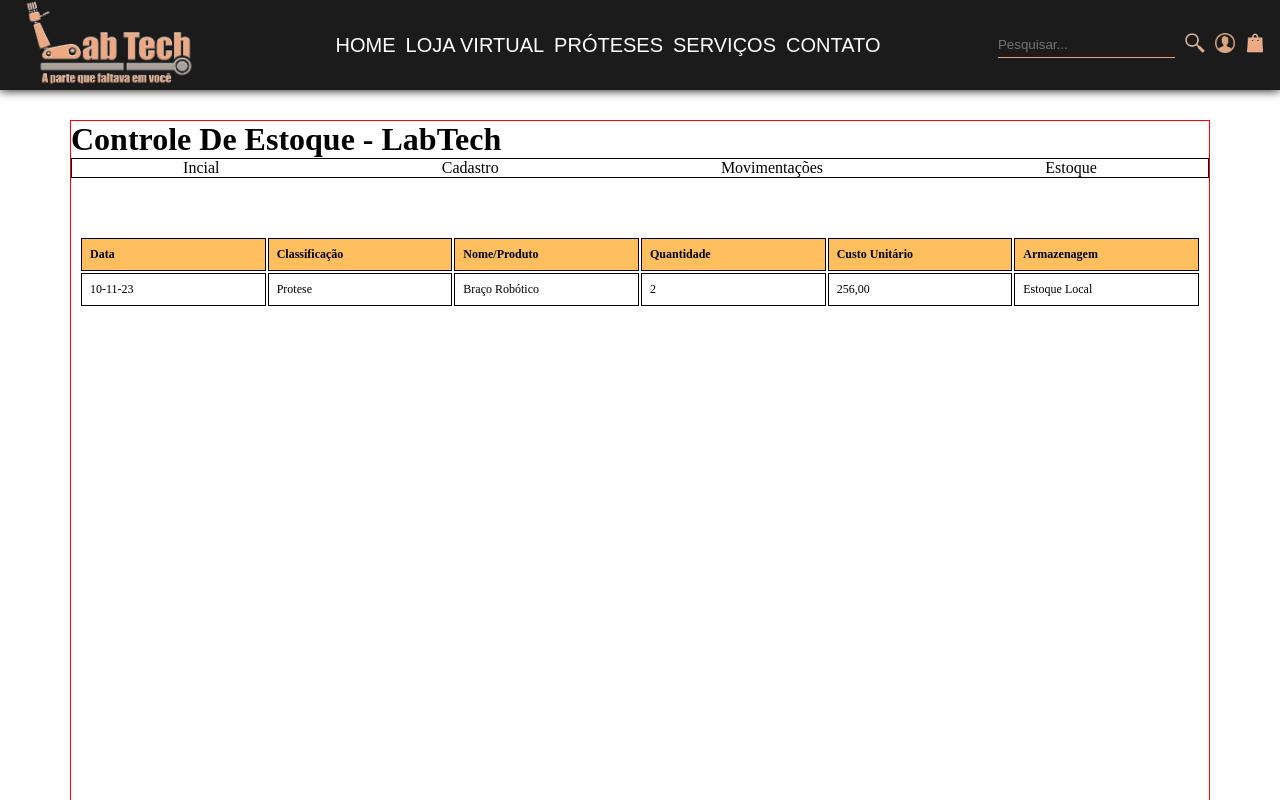
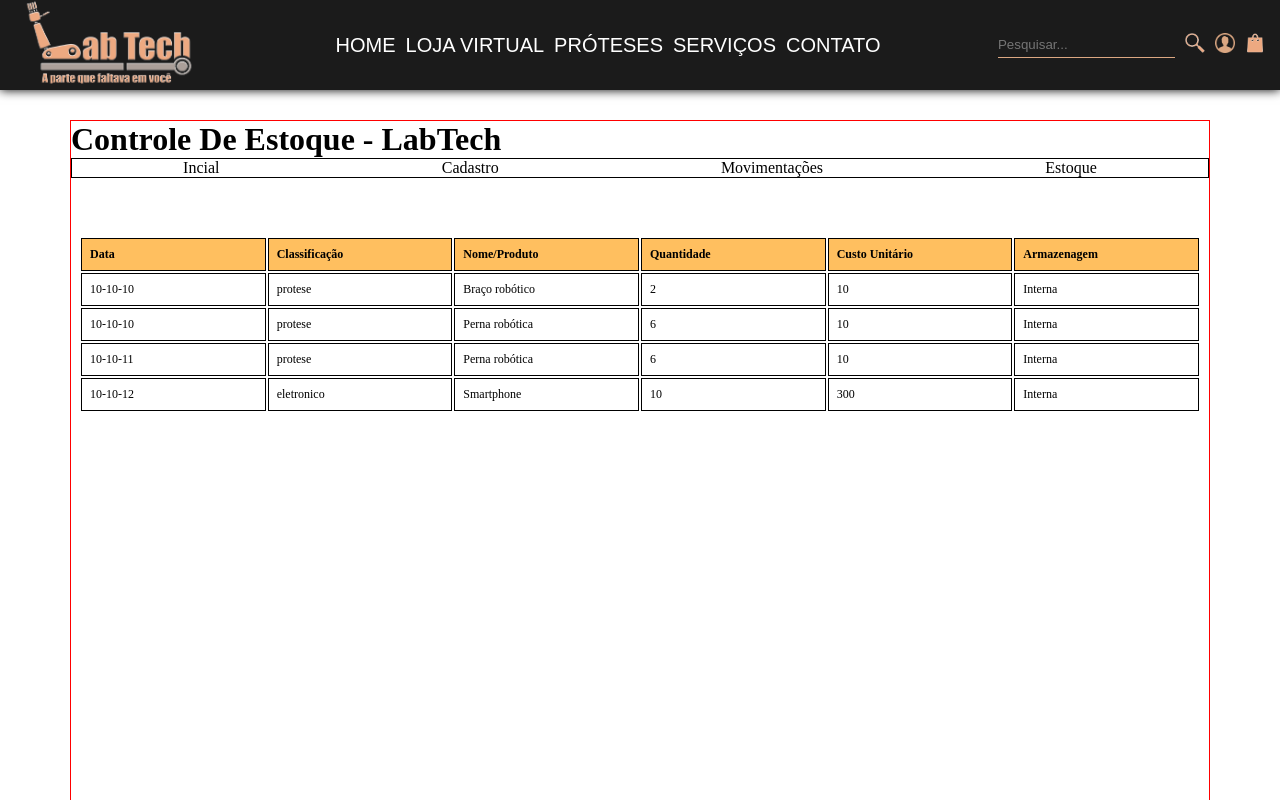
Before and after one commit to EvanJoseph78/LabTech-EngII, an Angular app: page /admin in a window 1280 px wide. Shown: the top 800 px of the page. Built offline with nearby package versions, Linux system fonts and the light colour scheme.

Commit message:
simulaçao de entrada de produtos

```diff
--- a/src/app/pages/admin/admin/admin.component.html
+++ b/src/app/pages/admin/admin/admin.component.html
@@ -19,14 +19,14 @@
             <th>Armazenagem</th>
           </tr>
         </thead>
-        <tbody>
+        <tbody *ngFor="let item of listaProdutosSaida">
           <tr>
-            <td>10-11-23</td>
-            <td>Protese</td>
-            <td>Braço Robótico</td>
-            <td>2</td>
-            <td>256,00</td>
-            <td>Estoque Local</td>
+            <td>{{item.data}}</td>
+            <td>{{item.classificacao}}</td>
+            <td>{{item.nome}}</td>
+            <td>{{item.quantidade}}</td>
+            <td>{{item.custoUnitario}}</td>
+            <td>Interna</td>
           </tr>
         </tbody>
       </table>
--- a/src/app/pages/admin/admin/admin.component.ts
+++ b/src/app/pages/admin/admin/admin.component.ts
@@ -1,4 +1,5 @@
 import { Component } from '@angular/core';
+import { MovimentacaoService } from 'src/app/shared/service/movimentacao.service';
 
 @Component({
   selector: 'app-admin',
@@ -6,5 +7,10 @@ import { Component } from '@angular/core';
   styleUrls: ['./admin.component.css']
 })
 export class AdminComponent {
+  listaProdutosSaida: any = [];
 
+  constructor(private movimentacaoService: MovimentacaoService) {
+    this.listaProdutosSaida = movimentacaoService.listaSaidaProdutos;
+    console.log(this.listaProdutosSaida);
+  }
 }
--- /dev/null
+++ b/src/app/shared/service/movimentacao.service.ts
@@ -0,0 +1,41 @@
+import { Injectable } from '@angular/core';
+
+@Injectable({
+  providedIn: 'root'
+})
+export class MovimentacaoService {
+
+  listaSaidaProdutos: any = [
+    {
+      data: "10-10-10",
+      classificacao: "protese",
+      nome: "Braço robótico",
+      quantidade: 2,
+      custoUnitario: 10,
+    },
+    {
+      data: "10-10-10",
+      classificacao: "protese",
+      nome: "Perna robótica",
+      quantidade: 6,
+      custoUnitario: 10,
+    },
+    {
+      data: "10-10-11",
+      classificacao: "protese",
+      nome: "Perna robótica",
+      quantidade: 6,
+      custoUnitario: 10,
+    },
+    {
+      data: "10-10-12",
+      classificacao: "eletronico",
+      nome: "Smartphone",
+      quantidade: 10,
+      custoUnitario: 300,
+    },
+
+  ];
+
+  constructor() { }
+}
```
